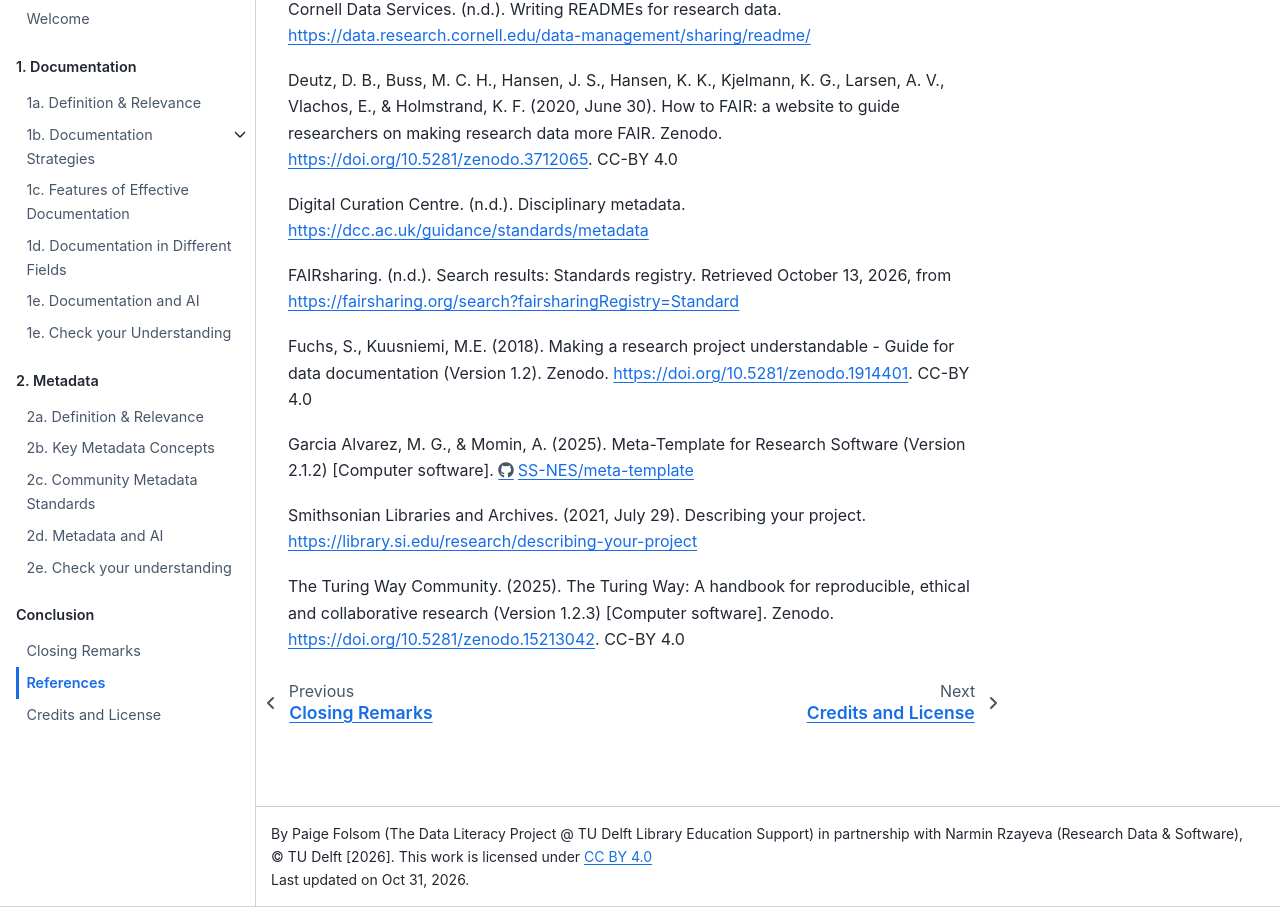
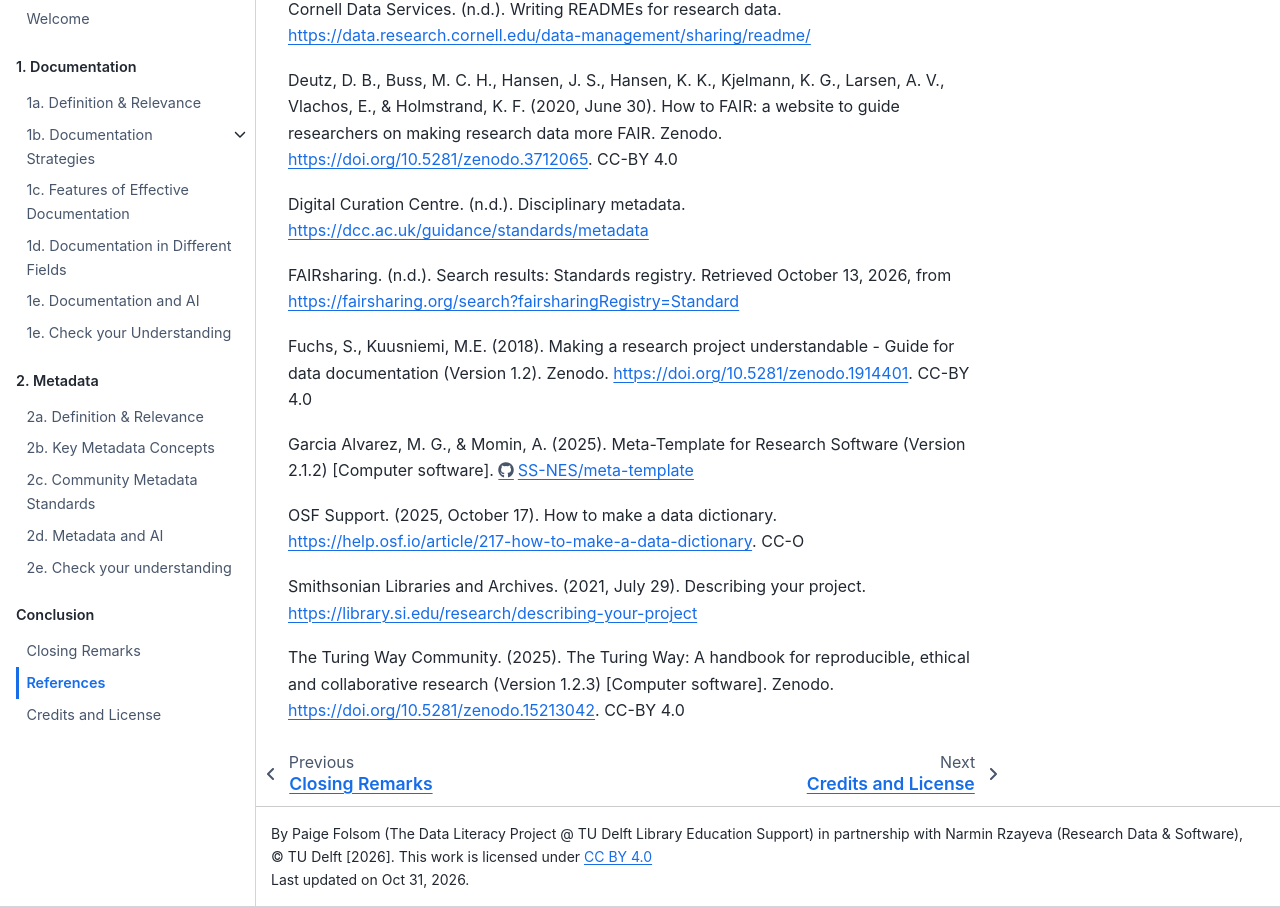
Before and after one commit to tu-delft-library/Documentation_and_Metadata, a Jupyter Book: the page built from book/references.md, in a window 1280 px wide and 1146 px high, cut to the strip 239-1146 px from the top of the window. Built offline with Jupyter Book 1.0.4 settings and Sphinx 7.4.7 and the Sphinx Book theme 1.1.4, drawn with Linux system fonts in a browser that asks for light colours; comment, search, counter and statistics services are not loaded.

Commit message:
Update references.md

```diff
--- a/book/references.md
+++ b/book/references.md
@@ -19,6 +19,8 @@ Fuchs, S., Kuusniemi, M.E. (2018). Making a research project understandable - Gu
 
 Garcia Alvarez, M. G., & Momin, A. (2025). Meta-Template for Research Software (Version 2.1.2) [Computer software]. https://github.com/SS-NES/meta-template
 
+OSF Support. (2025, October 17). How to make a data dictionary. https://help.osf.io/article/217-how-to-make-a-data-dictionary. CC-O
+
 Smithsonian Libraries and Archives. (2021, July 29). Describing your project. https://library.si.edu/research/describing-your-project
 
 
```
